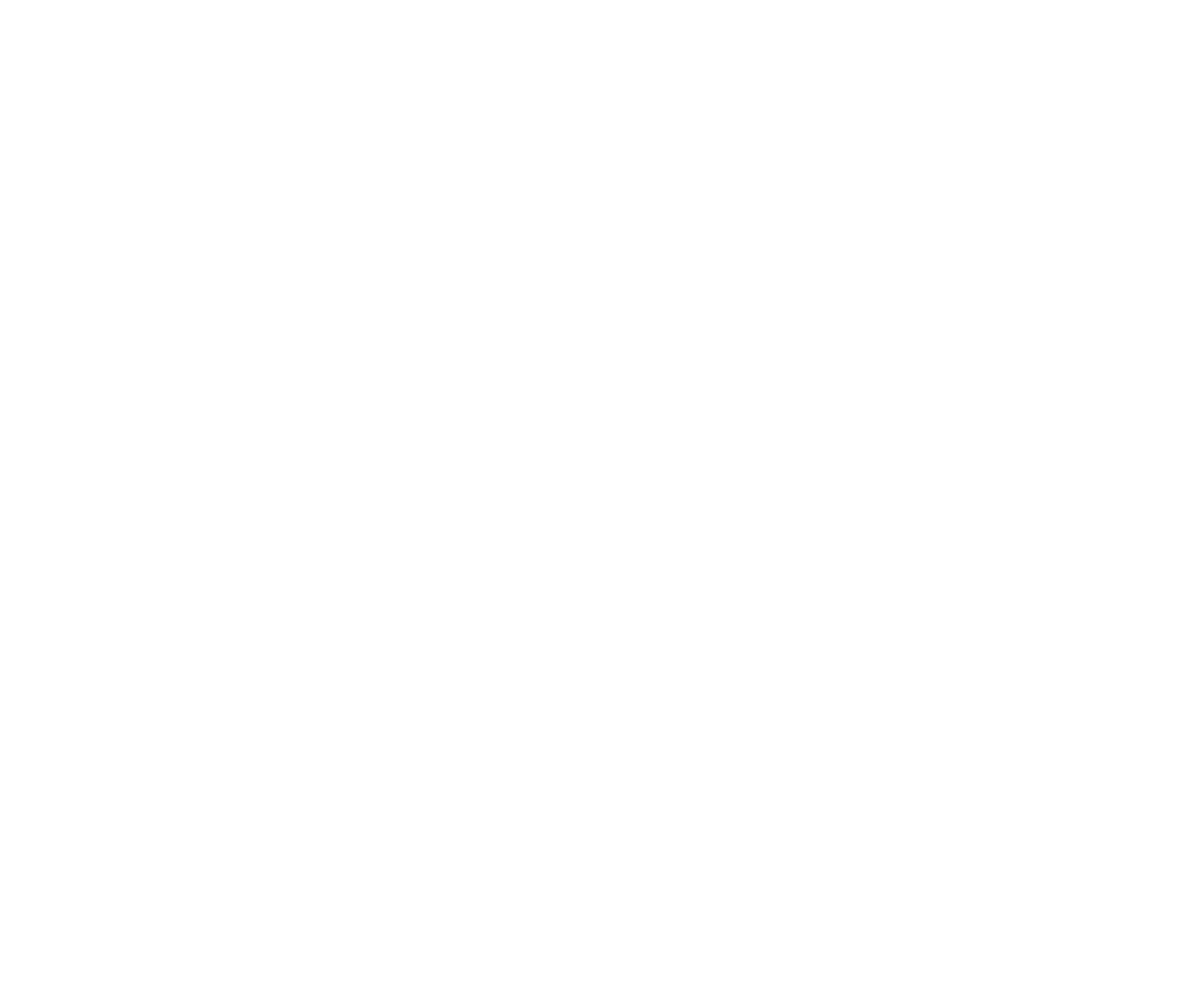
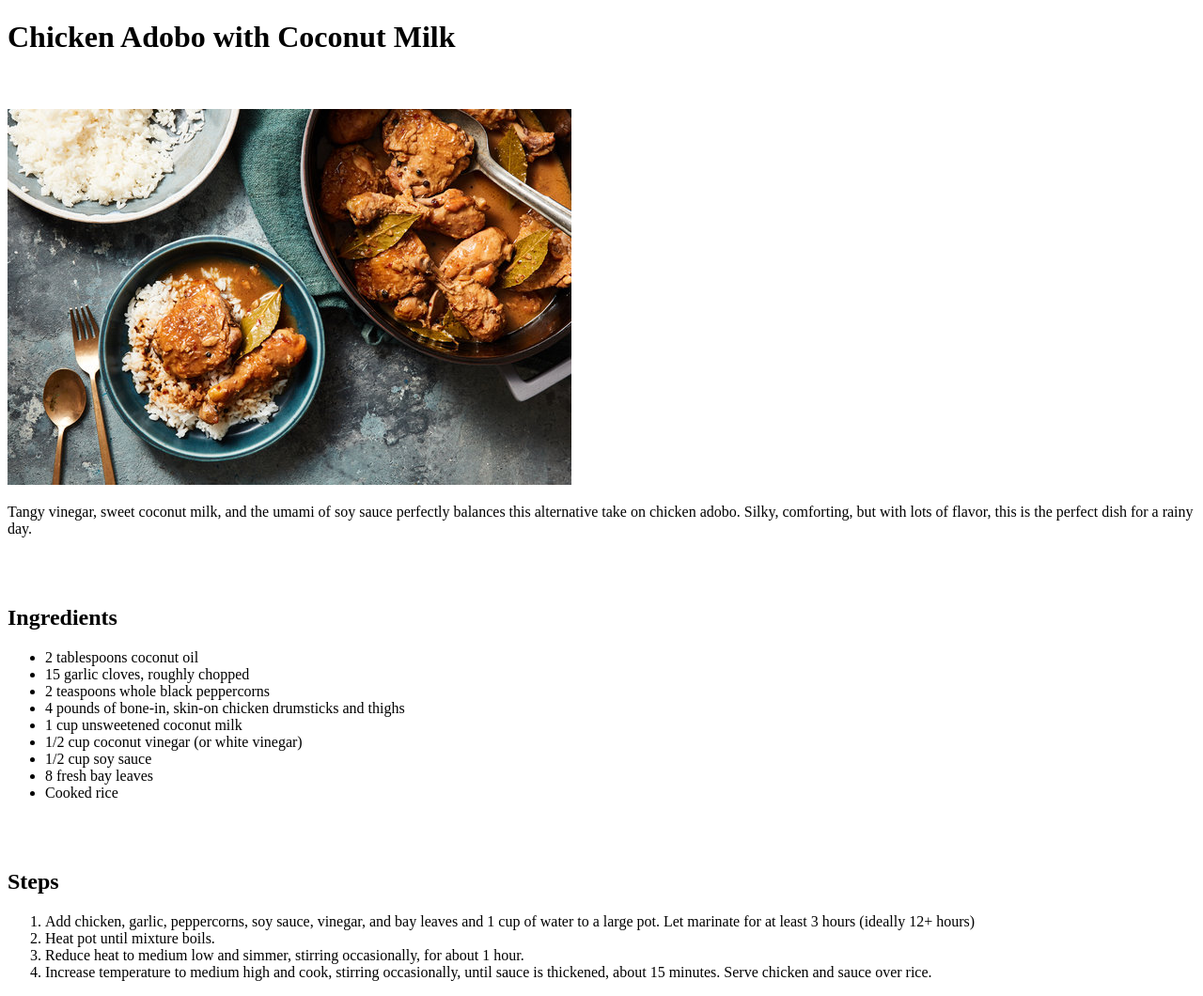
Before and after one commit to areyekayo/odin-recipes, a plain HTML site: page adobo.html in a window 1280 px wide. Shown: the whole page at 94% size. Before the commit the page ends 800 px from the top, so only its background shows below. Drawn offline with Linux system fonts and the light colour scheme.

Commit message:
Add adobo recipe

```diff
--- a/adobo.html
+++ b/adobo.html
@@ -0,0 +1,36 @@
+<!DOCTYPE html>
+<html lang="en">
+<head>
+    <meta charset="UTF-8">
+    <meta http-equiv="X-UA-Compatible" content="IE=edge">
+    <meta name="viewport" content="width=device-width, initial-scale=1.0">
+    <title>Chicken Adobo with Coconut Milk</title>
+</head>
+<body>
+    <h1>Chicken Adobo with Coconut Milk</h1>
+    <br><br>
+    <img src="images/adobo.jpg" alt="Chicken stewed in soy sauce, garlic, vinegar, and coconut milk—a traditional Filipino dish.">
+    <p>Tangy vinegar, sweet coconut milk, and the umami of soy sauce perfectly balances this alternative take on chicken adobo. Silky, comforting, but with lots of flavor, this is the perfect dish for a rainy day.</p>
+    <br><br>
+    <h2>Ingredients</h2>
+    <ul>
+        <li>2 tablespoons coconut oil</li>
+        <li>15 garlic cloves, roughly chopped</li>
+        <li>2 teaspoons whole black peppercorns</li>
+        <li>4 pounds of bone-in, skin-on chicken drumsticks and thighs</li>
+        <li>1 cup unsweetened coconut milk</li>
+        <li>1/2 cup coconut vinegar (or white vinegar)</li>
+        <li>1/2 cup soy sauce</li>
+        <li>8 fresh bay leaves</li>
+        <li>Cooked rice</li>
+    </ul>
+    <br><br>
+    <h2>Steps</h2>
+    <ol>
+        <li>Add chicken, garlic, peppercorns, soy sauce, vinegar, and bay leaves and 1 cup of water to a large pot. Let marinate for at least 3 hours (ideally 12+ hours)</li>
+        <li>Heat pot until mixture boils.</li>
+        <li>Reduce heat to medium low and simmer, stirring occasionally, for about 1 hour.</li>
+        <li>Increase temperature to medium high and cook, stirring occasionally, until sauce is thickened, about 15 minutes. Serve chicken and sauce over rice.</li>
+    </ol>
+</body>
+</html>
```
Also changed, not shown: index.html (+4 -1 lines).
